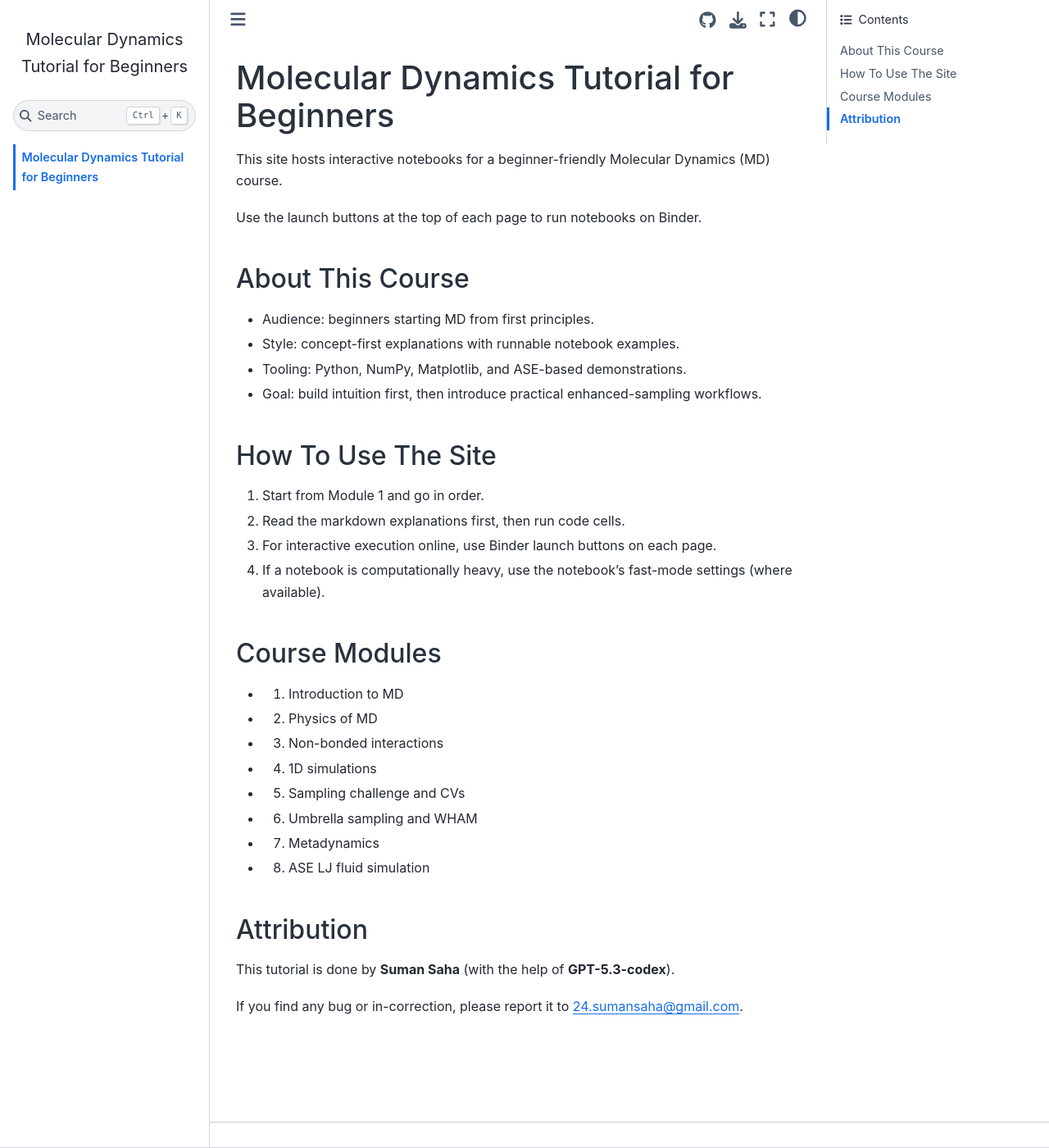
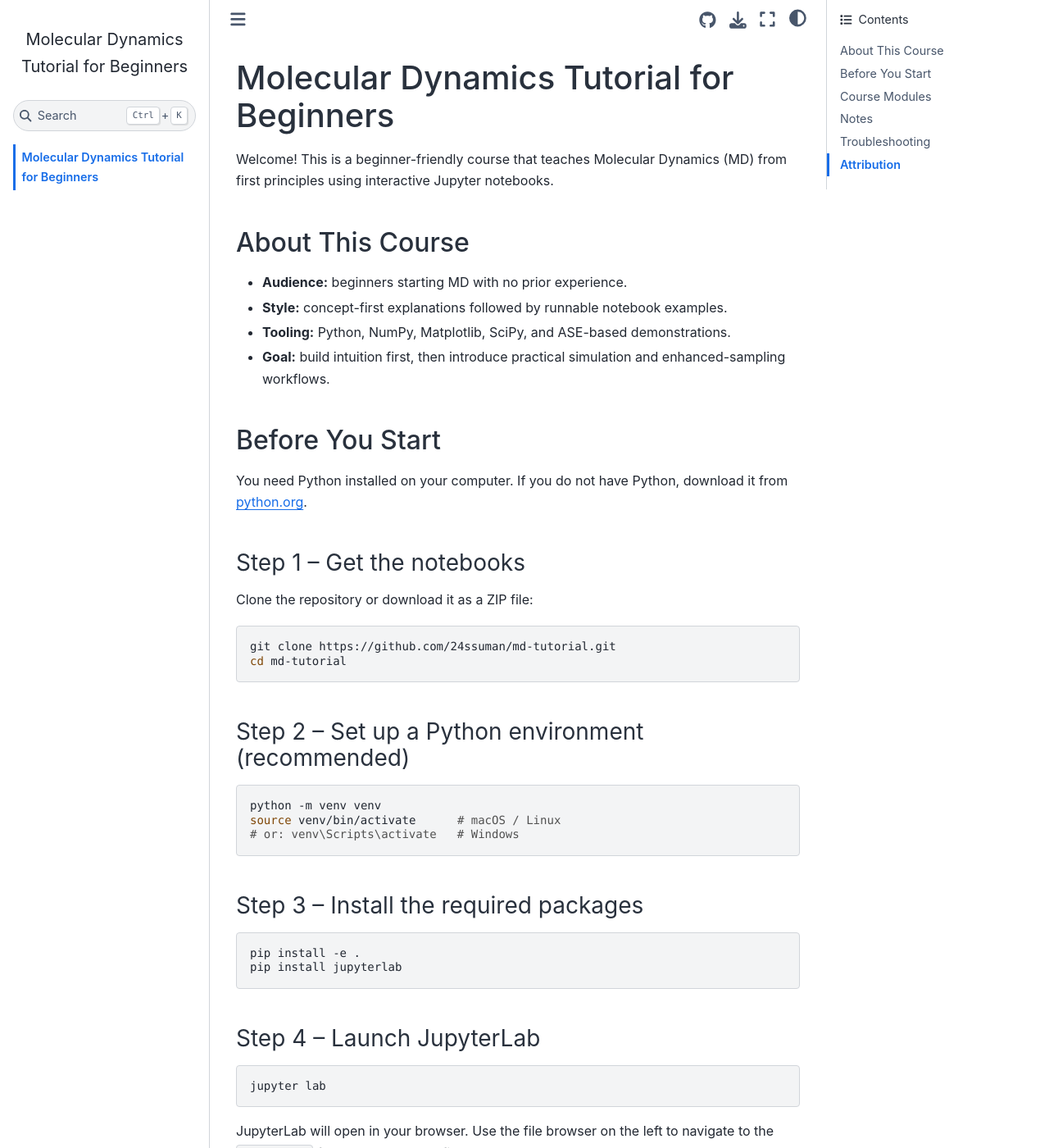
Before and after one commit to 24ssuman/md-tutorial, a Jupyter Book: the page built from intro.md, in a window 1280 px wide and 1400 px high. Shown: the whole window at 82% size. Built offline with Jupyter Book 1.0.4 settings and Sphinx 7.4.7 and the Sphinx Book theme 1.1.4, drawn with Linux system fonts in a browser that asks for light colours; pages that are not in the unit, such as notebooks, are missing from menus; some of the changed text lies outside the part shown.

Commit message:
refactor: make tutorial local-first, remove Binder/Thebe, add setup instructions and runtime deps

````diff
--- a/_config.yml
+++ b/_config.yml
@@ -14,13 +14,7 @@ parse:
     - amsmath
     - dollarmath
 
-# Launch buttons for interactivity
-launch_buttons:
-  binderhub_url: "https://mybinder.org"
-  notebook_interface: "jupyterlab"
-  thebe: true
-
-# Repository metadata (edit these before publishing)
+# Repository metadata
 repository:
   url: https://github.com/24ssuman/md-tutorial
   path_to_book: .
@@ -39,6 +33,9 @@ sphinx:
       - custom.css
     exclude_patterns:
       - README.md
+      - plan.md
+      - requirements.txt
+      - pyproject.toml
       - CONTEXT.md
       - _build
       - _build/**
--- a/intro.md
+++ b/intro.md
@@ -1,32 +1,82 @@
 # Molecular Dynamics Tutorial for Beginners
 
-This site hosts interactive notebooks for a beginner-friendly Molecular Dynamics (MD) course.
-
-Use the launch buttons at the top of each page to run notebooks on Binder.
+Welcome! This is a beginner-friendly course that teaches Molecular Dynamics (MD) from first principles using interactive Jupyter notebooks.
 
 ## About This Course
-- Audience: beginners starting MD from first principles.
-- Style: concept-first explanations with runnable notebook examples.
-- Tooling: Python, NumPy, Matplotlib, and ASE-based demonstrations.
-- Goal: build intuition first, then introduce practical enhanced-sampling workflows.
 
-## How To Use The Site
-1. Start from Module 1 and go in order.
-2. Read the markdown explanations first, then run code cells.
-3. For interactive execution online, use Binder launch buttons on each page.
-4. If a notebook is computationally heavy, use the notebook's fast-mode settings (where available).
+- **Audience:** beginners starting MD with no prior experience.
+- **Style:** concept-first explanations followed by runnable notebook examples.
+- **Tooling:** Python, NumPy, Matplotlib, SciPy, and ASE-based demonstrations.
+- **Goal:** build intuition first, then introduce practical simulation and enhanced-sampling workflows.
+
+## Before You Start
+
+You need Python installed on your computer. If you do not have Python, download it from [python.org](https://www.python.org/downloads/).
+
+### Step 1 – Get the notebooks
+
+Clone the repository or download it as a ZIP file:
+
+```bash
+git clone https://github.com/24ssuman/md-tutorial.git
+cd md-tutorial
+```
+
+### Step 2 – Set up a Python environment (recommended)
+
+```bash
+python -m venv venv
+source venv/bin/activate      # macOS / Linux
+# or: venv\Scripts\activate   # Windows
+```
+
+### Step 3 – Install the required packages
+
+```bash
+pip install -e .
+pip install jupyterlab
+```
+
+### Step 4 – Launch JupyterLab
+
+```bash
+jupyter lab
+```
+
+JupyterLab will open in your browser. Use the file browser on the left to navigate to the `notebooks/` folder and open the first notebook.
+
+### How to run a notebook
+
+Each notebook contains text cells (explanations) and code cells (Python). Click inside a code cell and press **Shift + Enter** to run it. Work through the notebooks in order starting from Module 1.
 
 ## Course Modules
-- 1. Introduction to MD
-- 2. Physics of MD
-- 3. Non-bonded interactions
-- 4. 1D simulations
-- 5. Sampling challenge and CVs
-- 6. Umbrella sampling and WHAM
-- 7. Metadynamics
-- 8. ASE LJ fluid simulation
+
+1. Introduction to MD
+2. Physics of MD
+3. Non-bonded interactions
+4. 1D simulations
+5. Sampling challenge and CVs
+6. Umbrella sampling and WHAM
+7. Metadynamics
+8. ASE LJ fluid simulation
+
+## Notes
+
+- These notebooks are designed to be **downloaded and run on your own computer**.
+- Some simulations will take noticeable time to complete. This is expected and part of the learning experience.
+- If a cell is still running, a `[*]` symbol appears to its left. Wait until it changes to a number before running the next cell.
+
+## Troubleshooting
+
+| Problem | Solution |
+|---------|----------|
+| `ModuleNotFoundError: No module named 'md_tutorial'` | Run `pip install -e .` from the repository root. |
+| `No module named 'ase'` | Run `pip install ase`. |
+| Notebooks are slow | Some modules run longer simulations; this is normal for MD. Reduce `n_steps` if needed. |
+| Wrong working directory | Start JupyterLab from the repository root (`md-tutorial/`), not from inside `notebooks/`. |
 
 ## Attribution
-This tutorial is done by **Suman Saha** (with the help of **GPT-5.3-codex**).
 
-If you find any bug or in-correction, please report it to [24.sumansaha@gmail.com](mailto:24.sumansaha@gmail.com).
+This tutorial was created by **Suman Saha** (with the help of **GPT-5.3-codex**).
+
+If you find a bug or error, please report it to [24.sumansaha@gmail.com](mailto:24.sumansaha@gmail.com).
--- /dev/null
+++ b/requirements.txt
@@ -0,0 +1,5 @@
+numpy
+matplotlib
+scipy
+ipywidgets
+ase
````
Also changed, not shown: plan.md (added, +213 -0 lines), pyproject.toml (added, +18 -0 lines).
